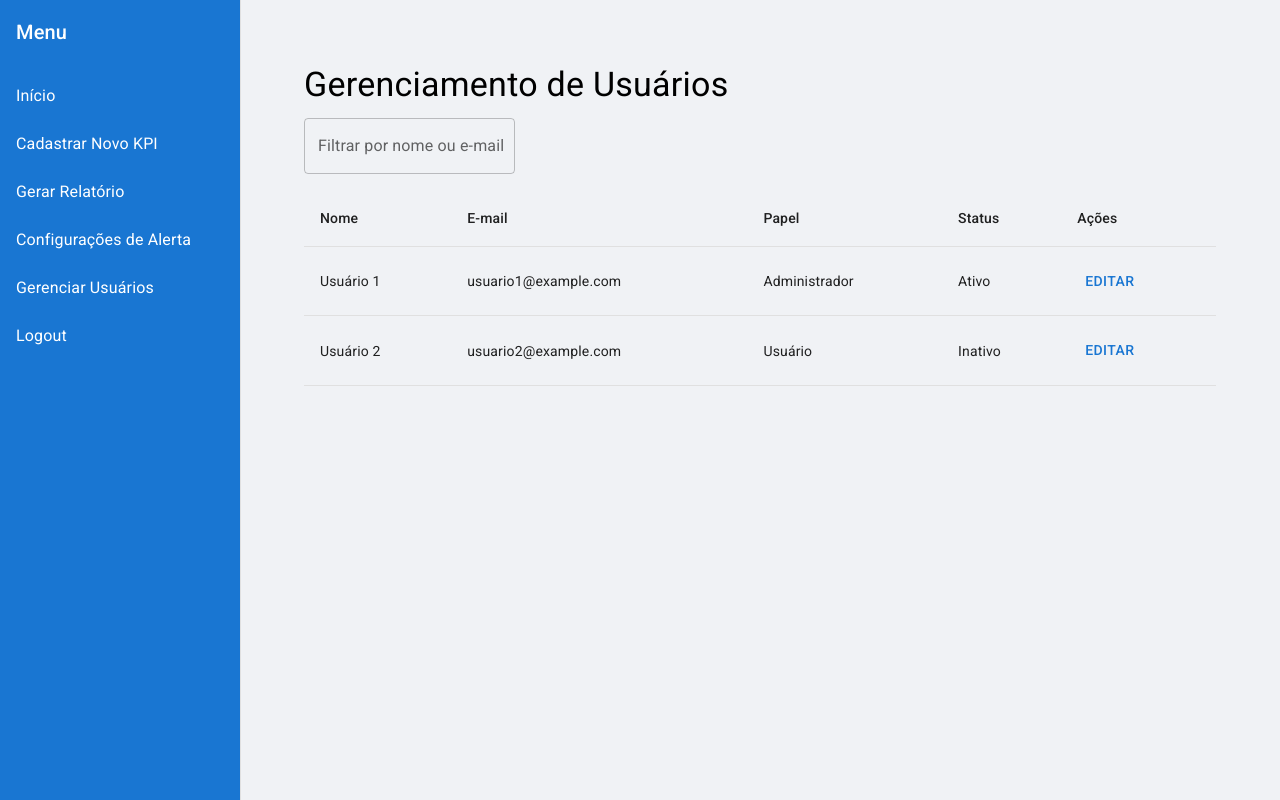
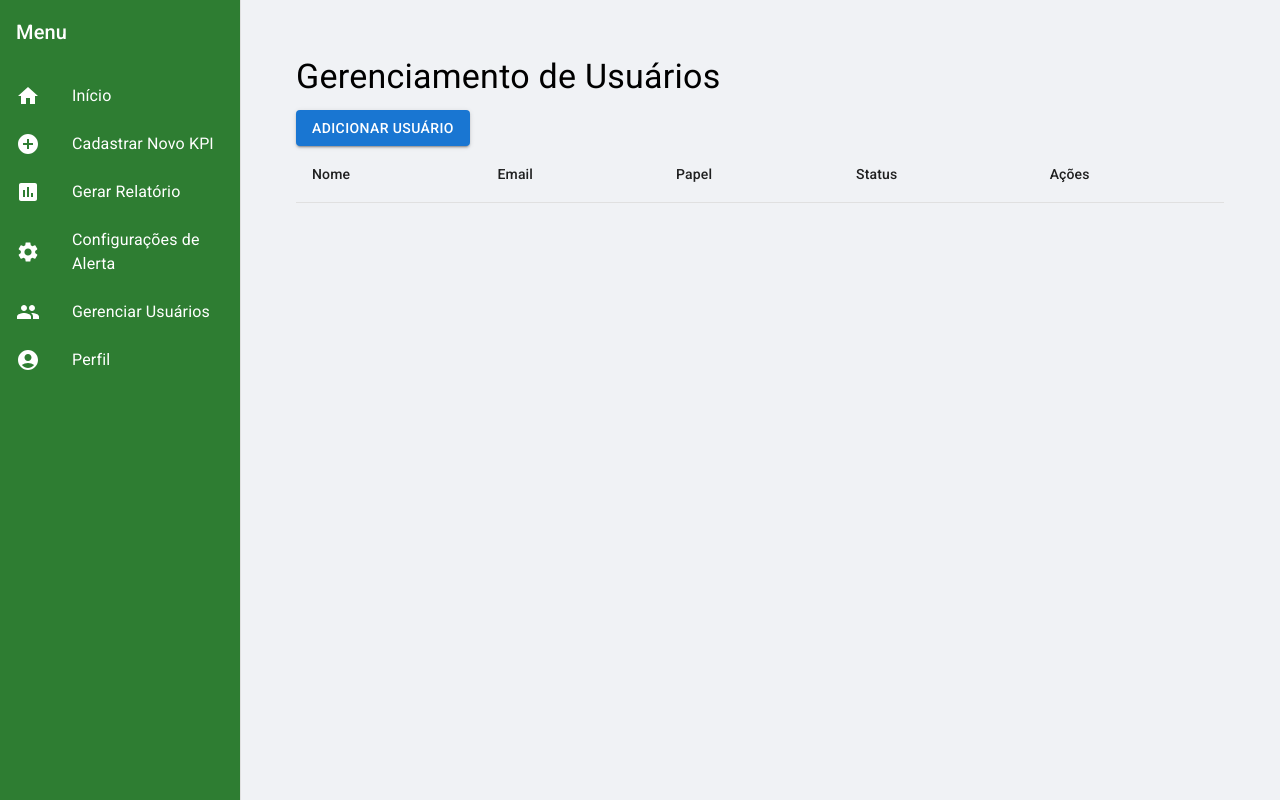
Before and after one commit to hugoleao02/monitoramento-desempenho-app, a React (Create React App) app: page /user-management in a window 1280 px wide. Built offline with nearby package versions, Linux system fonts and the light colour scheme; sample sign-in values are in the browser's storage.

Commit message:
criando form de gerencia user

```diff
--- a/src/App.tsx
+++ b/src/App.tsx
@@ -1,9 +1,8 @@
-
-import AppRoutes from './routes/routes';
+import AppRoutes from "./routes/routes";
 function App() {
   return (
     <div className="App">
-     <AppRoutes />
+      <AppRoutes />
     </div>
   );
 }
--- a/src/components/Sidebar.tsx
+++ b/src/components/Sidebar.tsx
@@ -1,24 +1,40 @@
 // src/components/Sidebar.tsx
-import React from "react";
+import React, { useState } from "react";
 import {
   Box,
   Drawer,
   List,
   ListItem,
+  ListItemIcon,
   ListItemText,
   Typography,
+  Collapse,
 } from "@mui/material";
 import { Link } from "react-router-dom";
+import {
+  Home,
+  Assessment,
+  AddCircle,
+  Settings,
+  People,
+  AccountCircle,
+} from "@mui/icons-material";
 
 const Sidebar: React.FC = () => {
+  const [openProfileMenu, setOpenProfileMenu] = useState(false);
+
+  const toggleProfileMenu = () => {
+    setOpenProfileMenu((prev) => !prev);
+  };
+
   return (
     <Drawer variant="permanent" sx={{ width: 240, flexShrink: 0 }}>
       <Box
         sx={{
           width: 240,
           height: "100%",
-          backgroundColor: "#1976d2", // Cor de fundo da sidebar
-          color: "white", // Cor do texto
+          backgroundColor: "#2e7d32",
+          color: "white",
         }}
       >
         <Typography variant="h6" sx={{ padding: 2 }}>
@@ -26,12 +42,27 @@ const Sidebar: React.FC = () => {
         </Typography>
         <List>
           {[
-            { text: "Início", path: "/home" },
-            { text: "Cadastrar Novo KPI", path: "/kpi-register" },
-            { text: "Gerar Relatório", path: "/generate-report" },
-            { text: "Configurações de Alerta", path: "/alert-settings" },
-            { text: "Gerenciar Usuários", path: "/user-management" },
-            { text: "Logout", path: "/login" },
+            { text: "Início", path: "/home", icon: <Home /> },
+            {
+              text: "Cadastrar Novo KPI",
+              path: "/kpi-register",
+              icon: <AddCircle />,
+            },
+            {
+              text: "Gerar Relatório",
+              path: "/generate-report",
+              icon: <Assessment />,
+            },
+            {
+              text: "Configurações de Alerta",
+              path: "/alert-settings",
+              icon: <Settings />,
+            },
+            {
+              text: "Gerenciar Usuários",
+              path: "/user-management",
+              icon: <People />,
+            },
           ].map((item) => (
             <ListItem
               key={item.text}
@@ -41,13 +72,57 @@ const Sidebar: React.FC = () => {
                 cursor: "pointer",
                 color: "white",
                 "&:hover": {
-                  backgroundColor: "#1565c0",
+                  backgroundColor: "#1976d2",
                 },
               }}
             >
+              <ListItemIcon sx={{ color: "inherit" }}>{item.icon}</ListItemIcon>
               <ListItemText primary={item.text} sx={{ color: "inherit" }} />
             </ListItem>
           ))}
+
+          <ListItem onClick={toggleProfileMenu} sx={{ cursor: "pointer" }}>
+            <ListItemIcon sx={{ color: "inherit" }}>
+              <AccountCircle />
+            </ListItemIcon>
+            <ListItemText primary="Perfil" sx={{ color: "inherit" }} />
+          </ListItem>
+
+          <Collapse in={openProfileMenu} timeout="auto" unmountOnExit>
+            <List component="div" disablePadding>
+              <ListItem
+                component={Link}
+                to="/alterar-perfil"
+                sx={{
+                  cursor: "pointer",
+                  pl: 4,
+                  color: "white",
+                  "&:hover": {
+                    backgroundColor: "#1976d2",
+                  },
+                }}
+              >
+                <ListItemText
+                  primary="Alterar Perfil"
+                  sx={{ color: "inherit" }}
+                />
+              </ListItem>
+              <ListItem
+                component={Link}
+                to="/login"
+                sx={{
+                  pl: 4,
+                  cursor: "pointer",
+                  color: "white",
+                  "&:hover": {
+                    backgroundColor: "#1976d2",
+                  },
+                }}
+              >
+                <ListItemText primary="Logout" sx={{ color: "inherit" }} />
+              </ListItem>
+            </List>
+          </Collapse>
         </List>
       </Box>
     </Drawer>
--- a/src/layouts/Layout.tsx
+++ b/src/layouts/Layout.tsx
@@ -1,6 +1,6 @@
 import React from "react";
+import Sidebar from "../components/Sidebar";
 import { Box } from "@mui/material";
-import Sidebar from "../components/Sidebar";
 
 const Layout: React.FC<{ children: React.ReactNode }> = ({ children }) => {
   return (
--- a/src/pages/UserManagementPage/EditUserModal.tsx
+++ /dev/null
@@ -1,73 +0,0 @@
-// src/pages/UserManagementPage/EditUserModal.tsx
-import React from "react";
-import { Modal, Box, Typography, TextField, Button } from "@mui/material";
-
-interface EditUserModalProps {
-  open: boolean;
-  onClose: () => void;
-  user: any;
-}
-
-const EditUserModal: React.FC<EditUserModalProps> = ({
-  open,
-  onClose,
-  user,
-}) => {
-  const handleSave = () => {
-    onClose();
-  };
-
-  return (
-    <Modal open={open} onClose={onClose}>
-      <Box
-        sx={{
-          padding: 4,
-          backgroundColor: "white",
-          margin: "auto",
-          marginTop: "15%",
-          width: "400px",
-        }}
-      >
-        <Typography variant="h6">Editar Usuário</Typography>
-        {user && (
-          <>
-            <TextField
-              label="Nome"
-              defaultValue={user.name}
-              fullWidth
-              margin="normal"
-            />
-            <TextField
-              label="E-mail"
-              defaultValue={user.email}
-              fullWidth
-              margin="normal"
-            />
-            <TextField
-              label="Papel"
-              defaultValue={user.role}
-              fullWidth
-              margin="normal"
-            />
-            <TextField
-              label="Status"
-              defaultValue={user.status}
-              fullWidth
-              margin="normal"
-            />
-            <Button
-              variant="contained"
-              color="primary"
-              onClick={handleSave}
-              sx={{ marginTop: 2 }}
-            >
-              Salvar
-            </Button>
-          </>
-        )}
-      </Box>
-    </Modal>
-  );
-};
-
-export default EditUserModal;
--- /dev/null
+++ b/src/pages/UserManagementPage/UserForm.tsx
@@ -0,0 +1,92 @@
+// src/pages/UserManagementPage/UserForm.tsx
+import React, { useState } from "react";
+import {
+  Box,
+  Button,
+  TextField,
+  Select,
+  MenuItem,
+  SelectChangeEvent,
+} from "@mui/material";
+
+interface User {
+  id?: number;
+  name: string;
+  email: string;
+  role: string;
+  status: string;
+}
+
+interface UserFormProps {
+  initialData?: User;
+  onSubmit: (data: User) => void;
+}
+
+const UserForm: React.FC<UserFormProps> = ({ initialData, onSubmit }) => {
+  const [formData, setFormData] = useState<User>(
+    initialData || { name: "", email: "", role: "User", status: "Active" }
+  );
+
+  // Handle changes for TextField components
+  const handleInputChange = (e: React.ChangeEvent<HTMLInputElement>) => {
+    const { name, value } = e.target;
+    setFormData((prev) => ({ ...prev, [name]: value }));
+  };
+
+  // Handle changes for Select components
+  const handleSelectChange = (e: SelectChangeEvent) => {
+    const { name, value } = e.target;
+    setFormData((prev) => ({ ...prev, [name]: value }));
+  };
+
+  const handleSubmit = (e: React.FormEvent) => {
+    e.preventDefault();
+    onSubmit(formData);
+  };
+
+  return (
+    <Box component="form" onSubmit={handleSubmit} p={2}>
+      <TextField
+        label="Nome"
+        name="name"
+        value={formData.name}
+        onChange={handleInputChange} // Usando handleInputChange para TextField
+        fullWidth
+        margin="normal"
+      />
+      <TextField
+        label="Email"
+        name="email"
+        value={formData.email}
+        onChange={handleInputChange} // Usando handleInputChange para TextField
+        fullWidth
+        margin="normal"
+      />
+      <Select
+        name="role"
+        value={formData.role}
+        onChange={handleSelectChange} // Usando handleSelectChange para Select
+        fullWidth
+        margin="dense" // Alterado para "dense"
+      >
+        <MenuItem value="Admin">Admin</MenuItem>
+        <MenuItem value="User">User</MenuItem>
+      </Select>
+      <Select
+        name="status"
+        value={formData.status}
+        onChange={handleSelectChange} // Usando handleSelectChange para Select
+        fullWidth
+        margin="dense" // Alterado para "dense"
+      >
+        <MenuItem value="Active">Ativo</MenuItem>
+        <MenuItem value="Inactive">Inativo</MenuItem>
+      </Select>
+      <Button type="submit" variant="contained" color="primary" fullWidth>
+        Salvar
+      </Button>
+    </Box>
+  );
+};
+
+export default UserForm;
--- a/src/pages/UserManagementPage/UserManagementPage.tsx
+++ b/src/pages/UserManagementPage/UserManagementPage.tsx
@@ -1,30 +1,61 @@
 // src/pages/UserManagementPage/UserManagementPage.tsx
 import React, { useState } from "react";
-import { Box, Typography, Button } from "@mui/material";
+import { Box, Button, Typography } from "@mui/material";
 import UserTable from "./UserTable";
-import EditUserModal from "./EditUserModal";
+import UserForm from "./UserForm";
+
+interface User {
+  id?: number;
+  name: string;
+  email: string;
+  role: string;
+  status: string;
+}
 
 const UserManagementPage: React.FC = () => {
-  const [open, setOpen] = useState(false);
-  const [selectedUser, setSelectedUser] = useState(null);
+  const [users, setUsers] = useState<User[]>([]);
+  const [selectedUser, setSelectedUser] = useState<User | null>(null);
+  const [showForm, setShowForm] = useState(false);
 
-  const handleEdit = (user: any) => {
-    setSelectedUser(user);
-    setOpen(true);
+  const handleAddUser = () => {
+    setSelectedUser(null);
+    setShowForm(true);
   };
 
-  const handleClose = () => {
-    setOpen(false);
-    setSelectedUser(null);
+  const handleEditUser = (user: User) => {
+    setSelectedUser(user);
+    setShowForm(true);
+  };
+
+  const handleFormSubmit = (userData: User) => {
+    if (selectedUser) {
+      setUsers(
+        users.map((user) =>
+          user.id === selectedUser.id ? { ...user, ...userData } : user
+        )
+      );
+    } else {
+      setUsers([...users, { ...userData, id: users.length + 1 }]);
+    }
+    setShowForm(false);
   };
 
   return (
-    <Box sx={{ padding: 4 }}>
+    <Box p={3}>
       <Typography variant="h4" gutterBottom>
         Gerenciamento de Usuários
       </Typography>
-      <UserTable onEdit={handleEdit} />
-      <EditUserModal open={open} onClose={handleClose} user={selectedUser} />
+      <Button variant="contained" color="primary" onClick={handleAddUser}>
+        Adicionar Usuário
+      </Button>
+      {showForm ? (
+        <UserForm
+          initialData={selectedUser || undefined}
+          onSubmit={handleFormSubmit}
+        />
+      ) : (
+        <UserTable users={users} onEdit={handleEditUser} />
+      )}
     </Box>
   );
 };
--- a/src/pages/UserManagementPage/UserTable.tsx
+++ b/src/pages/UserManagementPage/UserTable.tsx
@@ -1,9 +1,17 @@
 // src/pages/UserManagementPage/UserTable.tsx
-import React from 'react';
-import { Button, Table, TableBody, TableCell, TableContainer, TableHead, TableRow, TextField } from '@mui/material';
+import React from "react";
+import {
+  Table,
+  TableBody,
+  TableCell,
+  TableHead,
+  TableRow,
+  IconButton,
+} from "@mui/material";
+import { Edit } from "@mui/icons-material";
 
 interface User {
-  id: number;
+  id?: number;
   name: string;
   email: string;
   role: string;
@@ -11,54 +19,38 @@ interface User {
 }
 
 interface UserTableProps {
+  users: User[];
   onEdit: (user: User) => void;
 }
 
-const UserTable: React.FC<UserTableProps> = ({ onEdit }) => {
-  const [filter, setFilter] = React.useState('');
-  const users: User[] = [
-    { id: 1, name: 'Usuário 1', email: 'usuario1@example.com', role: 'Administrador', status: 'Ativo' },
-    { id: 2, name: 'Usuário 2', email: 'usuario2@example.com', role: 'Usuário', status: 'Inativo' },
-  ];
-
-  const filteredUsers = users.filter(user =>
-    user.name.toLowerCase().includes(filter.toLowerCase()) ||
-    user.email.toLowerCase().includes(filter.toLowerCase())
-  );
-
+const UserTable: React.FC<UserTableProps> = ({ users, onEdit }) => {
   return (
-    <TableContainer>
-      <TextField
-        variant="outlined"
-        label="Filtrar por nome ou e-mail"
-        onChange={(e) => setFilter(e.target.value)}
-        sx={{ marginBottom: 2 }}
-      />
     <Table>
       <TableHead>
         <TableRow>
           <TableCell>Nome</TableCell>
-            <TableCell>E-mail</TableCell>
+          <TableCell>Email</TableCell>
           <TableCell>Papel</TableCell>
           <TableCell>Status</TableCell>
           <TableCell>Ações</TableCell>
         </TableRow>
       </TableHead>
       <TableBody>
-          {filteredUsers.map(user => (
+        {users.map((user) => (
           <TableRow key={user.id}>
             <TableCell>{user.name}</TableCell>
             <TableCell>{user.email}</TableCell>
             <TableCell>{user.role}</TableCell>
             <TableCell>{user.status}</TableCell>
             <TableCell>
-                <Button onClick={() => onEdit(user)}>Editar</Button>
+              <IconButton onClick={() => onEdit(user)}>
+                <Edit />
+              </IconButton>
             </TableCell>
           </TableRow>
         ))}
       </TableBody>
     </Table>
-    </TableContainer>
   );
 };
 
```
Lines whose indentation alone changed are shown as unchanged.
